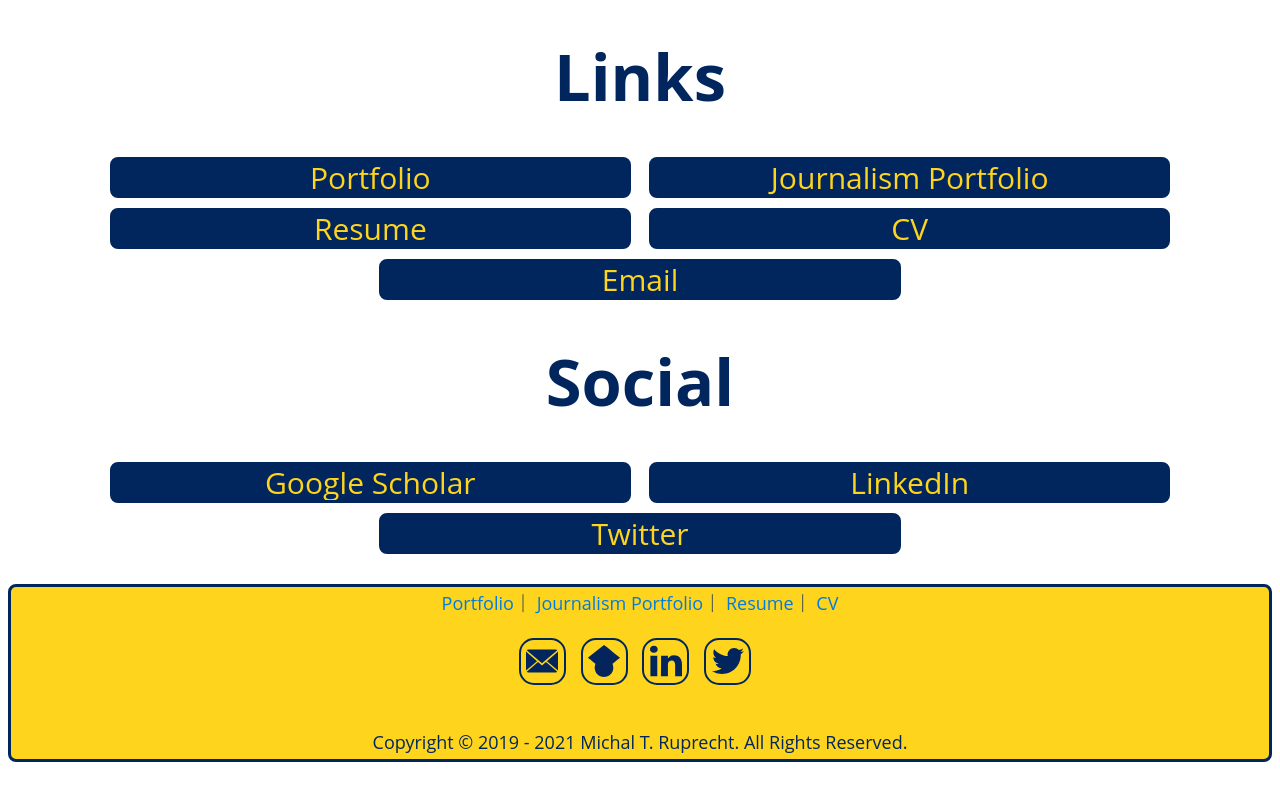
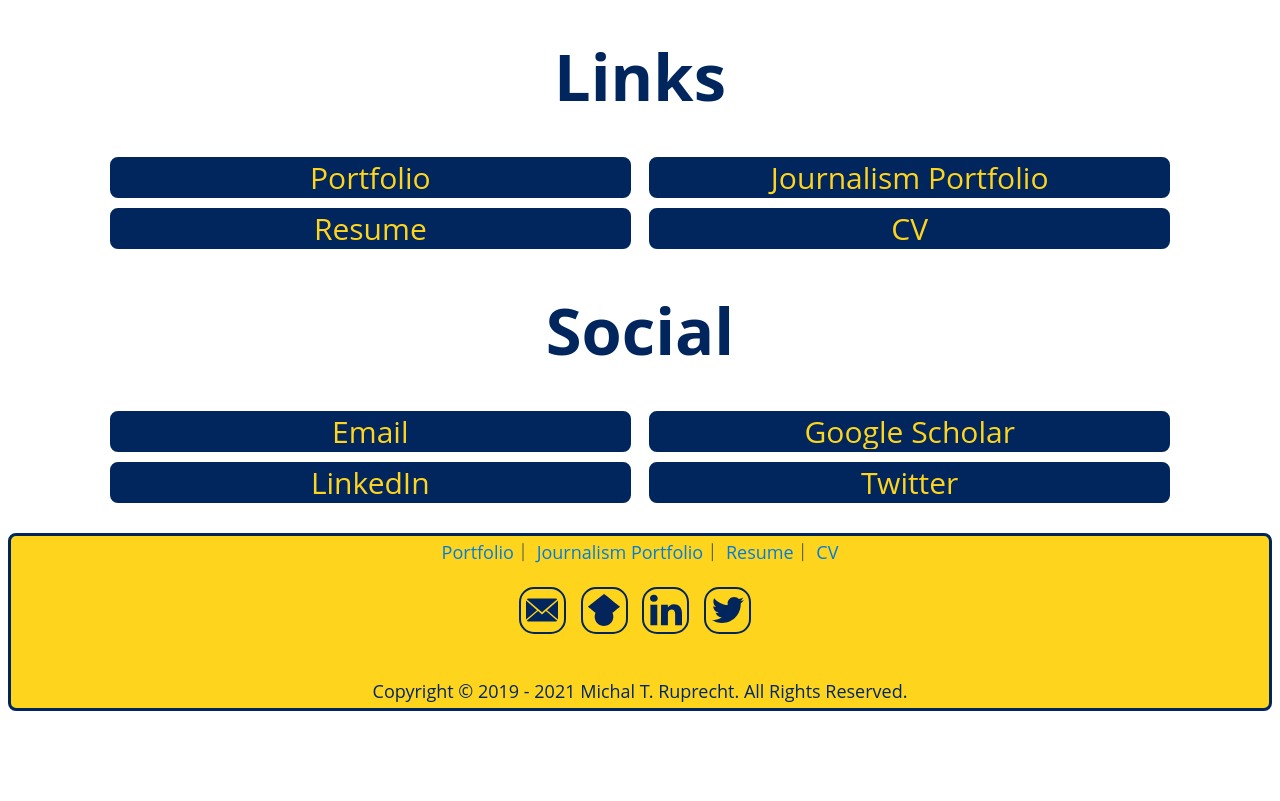
Before and after one commit to MichalRuprecht/michalruprecht.github.io, a Jekyll site: the page built from pages/social.html, in a window 1280 px wide. Shown: the top 801 px of the page. Built offline with Jekyll 4.4.1, drawn with Linux system fonts in a browser that asks for light colours.

Commit message:
Update social.html

```diff
--- a/pages/social.html
+++ b/pages/social.html
@@ -14,11 +14,11 @@ title: Social - Michal Ruprecht
         <a class="collegebuttonsocial" href="https://michalruprecht.com/pages/journalism" target="_blank">Journalism Portfolio</a>
         <a class="collegebuttonsocial" href="http://Resume.MichalRuprecht.com" target="_blank">Resume</a>
         <a class="collegebuttonsocial" href="http://cv.MichalRuprecht.com" target="_blank">CV</a>
-        <a class="collegebuttonsocial" href="mailto:me@michalruprecht.com" target="_blank">Email</a>
       </h2>
 
     <center><h1><b>Social</b></h1>
       <h2>
+        <a class="collegebuttonsocial" href="mailto:me@michalruprecht.com" target="_blank">Email</a>
         <a  class="collegebuttonsocial" href="https://scholar.google.com/citations?user=BTPISPEAAAAJ" target="_blank">Google Scholar</a>
         <a class="collegebuttonsocial" href="https://www.linkedin.com/in/michalruprecht/" target="_blank">LinkedIn</a>
         <a  class="collegebuttonsocial" href="https://twitter.com/michalruprecht" target="_blank">Twitter</a>
```
